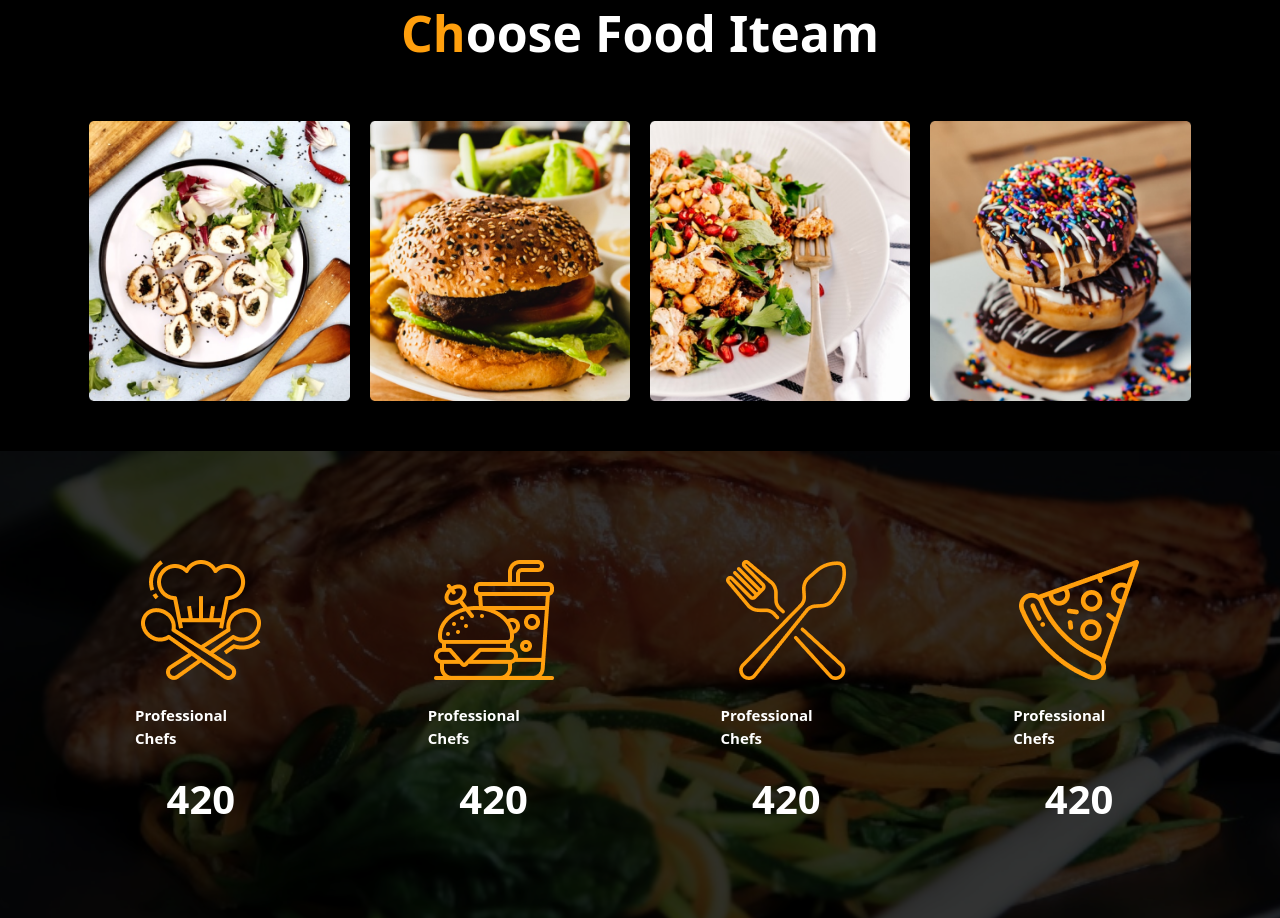
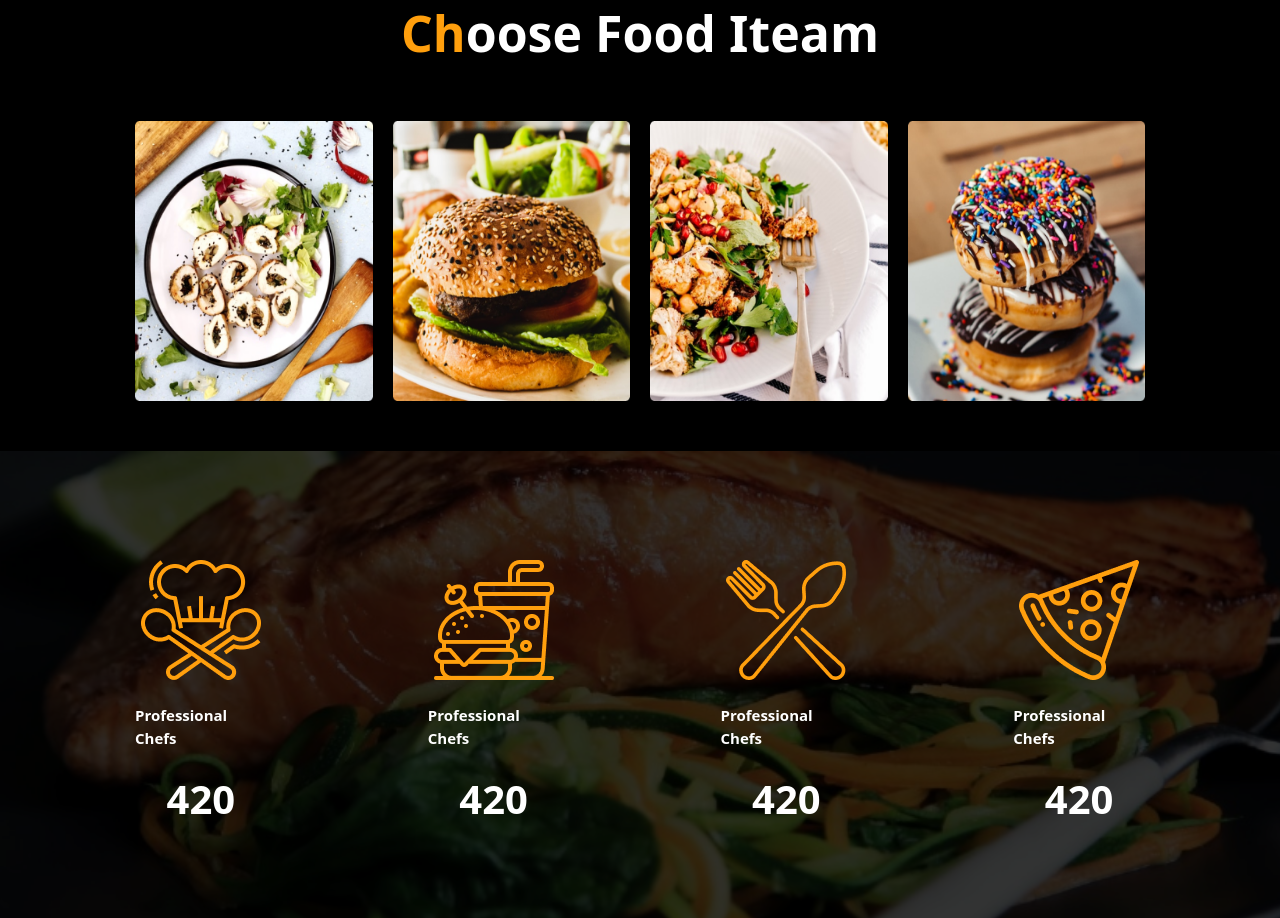
Before and after one commit to AhmedAli0123/UI-UX-Hachathon, a Next.js app: page / in a window 1280 px wide. Shown: the part 1660-2578 px from the top of the page. Built offline with nearby package versions, Linux system fonts and the light colour scheme.

Commit message:
Finalize The Project

```diff
--- a/src/app/components/FoodCategory.tsx
+++ b/src/app/components/FoodCategory.tsx
@@ -20,9 +20,9 @@ function FoodCategory() {
           <span className="text-[#FF9F0D]">Ch</span>oose Food Iteam
         </h1>
         </div>
-        <div className="flex flex-col md:flex-row justify-center items-center gap-[20px] mt-[50px]">
+        <div className="flex flex-col justify-center items-center   sm:grid sm:grid-cols-2 md:grid md:grid-cols-4 gap-[20px] mt-[50px]">
+
           <Image src={food1} alt="" className="w-[200px] md:w-[305px] md:h-[280px]"/>
-
           <Image src={food2} alt="" className="w-[200px] md:w-[280px] md:h-[280px] cursor-pointer" />
           <Image src={food3} alt="" className="w-[200px] md:w-[280px] md:h-[280px] cursor-pointer" />
           <Image src={food4} alt="" className="w-[200px] md:w-[280px] md:h-[280px] cursor-pointer" />
```
